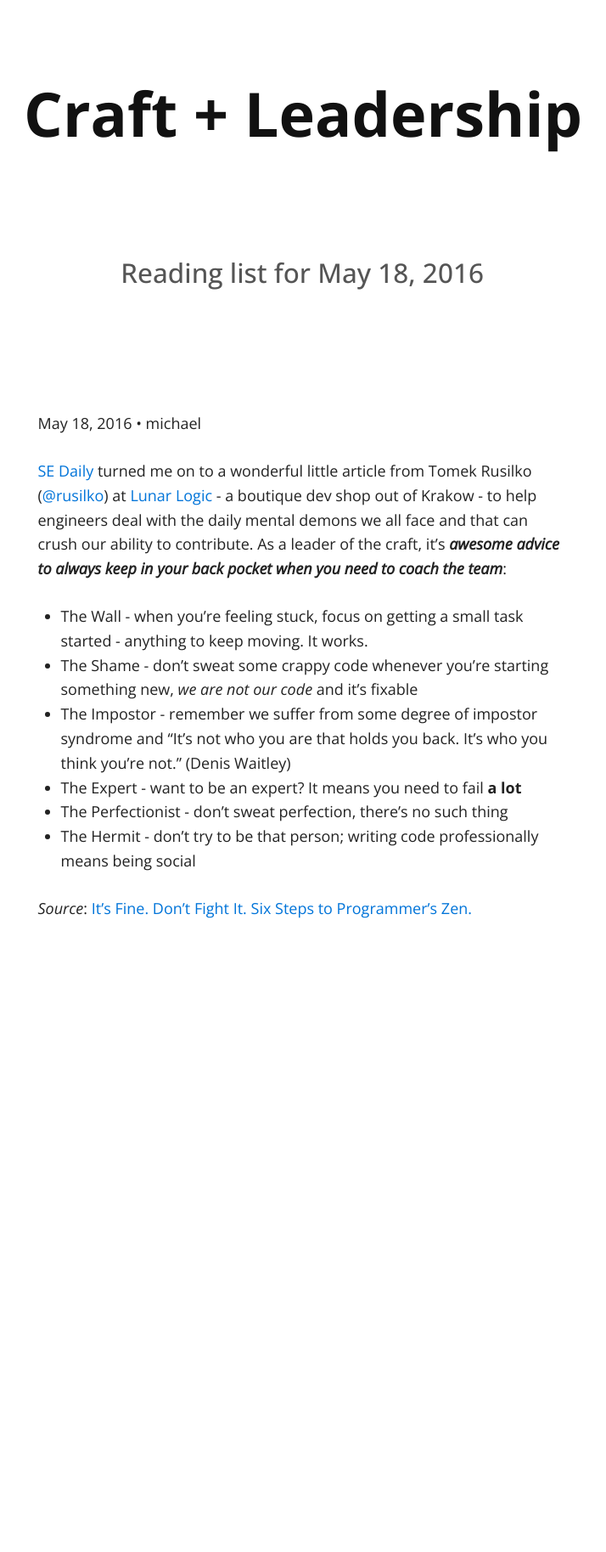
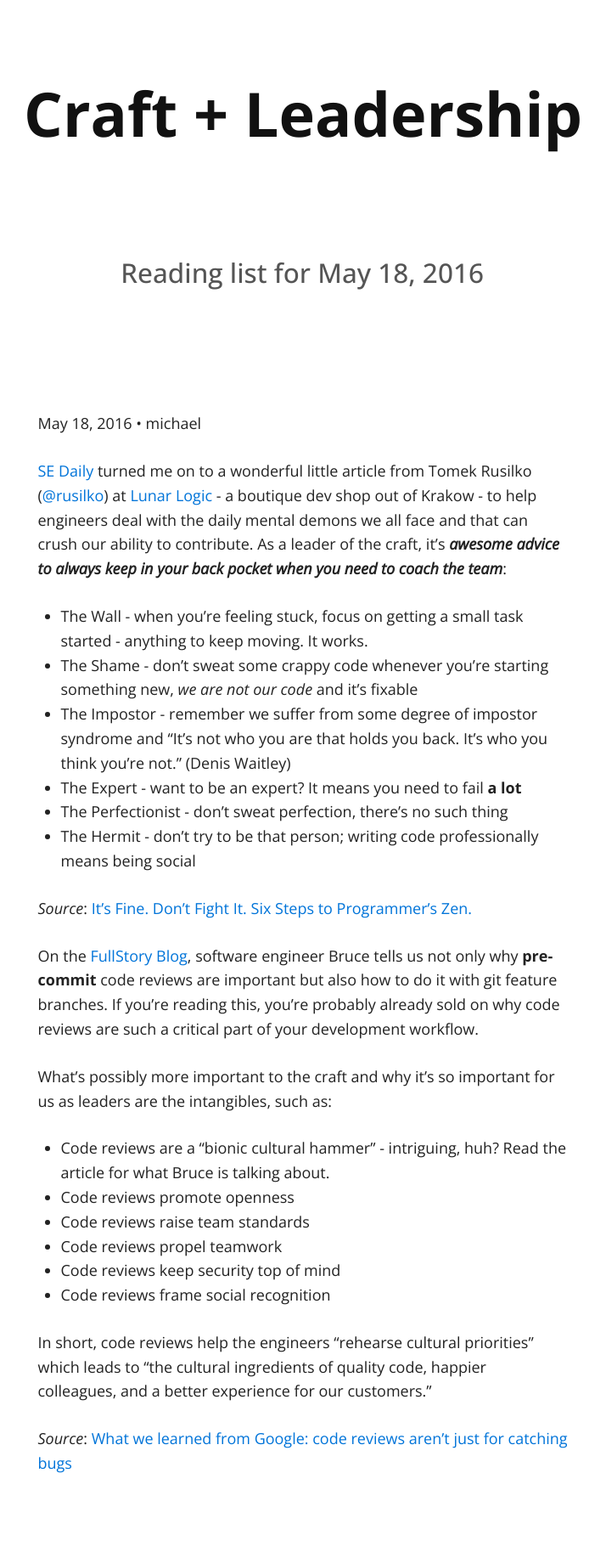
Before and after one commit to craftleadership/craftleadership.github.io, a Jekyll site: the page built from _posts/2016-05-18-reading-list.md, in a window 1280 px wide. Shown: the whole page at 85% size, without its empty margins (283-997 px from the left). Built offline with Jekyll 4.4.1, drawn with Linux system fonts in a browser that asks for light colours; nearby versions of some CDN libraries; before the commit the page ends 1174 px from its top, so only the background shows below that.

Commit message:
adds another reading for 2016-05-18 on codereviews; other minor structural changes

```diff
--- a/_config.yml
+++ b/_config.yml
@@ -11,4 +11,4 @@ font-awesome-include: true
 # Build settings
 markdown: kramdown
 
-exclude: ["README.md","drafts/"]
+exclude: ["README.md","_drafts/"]
--- a/_posts/2016-05-18-reading-list.md
+++ b/_posts/2016-05-18-reading-list.md
@@ -4,7 +4,7 @@ title:  "Reading list for May 18, 2016"
 date:   2016-05-18 06:46:35 -0700
 categories: reading
 author: michael
-excerpt: Solid advice for coaching your engineers as they face the mental demons standing between them and their code
+excerpt: Solid advice for coaching your engineers as they face the mental demons standing between them and their code; code reviews as cultural bionic hammers, or why and how pre-commit code reviews matter to your culture
 ---
 
 [SE Daily](http://softwareengineeringdaily.com/) turned me on to a wonderful little article from Tomek Rusilko ([@rusilko](https://twitter.com/rusilko)) at [Lunar Logic](http://www.lunarlogic.io/) - a boutique dev shop out of Krakow - to help engineers deal with the daily mental demons we all face and that can crush our ability to contribute. As a leader of the craft, it's ***awesome advice to always keep in your back pocket when you need to coach the team***:
@@ -17,3 +17,18 @@ excerpt: Solid advice for coaching your engineers as they face the mental demons
 * The Hermit - don't try to be that person; writing code professionally means being social
 
 *Source*: [It’s Fine. Don’t Fight It. Six Steps to Programmer’s Zen.](http://blog.lunarlogic.io/2016/six-steps-to-programmers-zen/)
+
+On the [FullStory Blog](http://blog.fullstory.com), software engineer Bruce tells us not only why **pre-commit** code reviews are important but also how to do it with git feature branches. If you're reading this, you're probably already sold on why code reviews are such a critical part of your development workflow.
+
+What's possibly more important to the craft and why it's so important for us as leaders are the intangibles, such as:
+
+* Code reviews are a "bionic cultural hammer" - intriguing, huh? Read the article for what Bruce is talking about.
+* Code reviews promote openness
+* Code reviews raise team standards
+* Code reviews propel teamwork
+* Code reviews keep security top of mind
+* Code reviews frame social recognition
+
+In short, code reviews help the engineers "rehearse cultural priorities" which leads to "the cultural ingredients of quality code, happier colleagues, and a better experience for our customers."
+
+*Source*: [What we learned from Google: code reviews aren’t just for catching bugs](http://blog.fullstory.com/2016/04/code-reviews-arent-just-for-catching-bugs/)
```
Also changed, not shown: _drafts/2016-05-19-reading-list.md (added, +10 -0 lines), _drafts/original-index.md (renamed from drafts/original-index.md).
